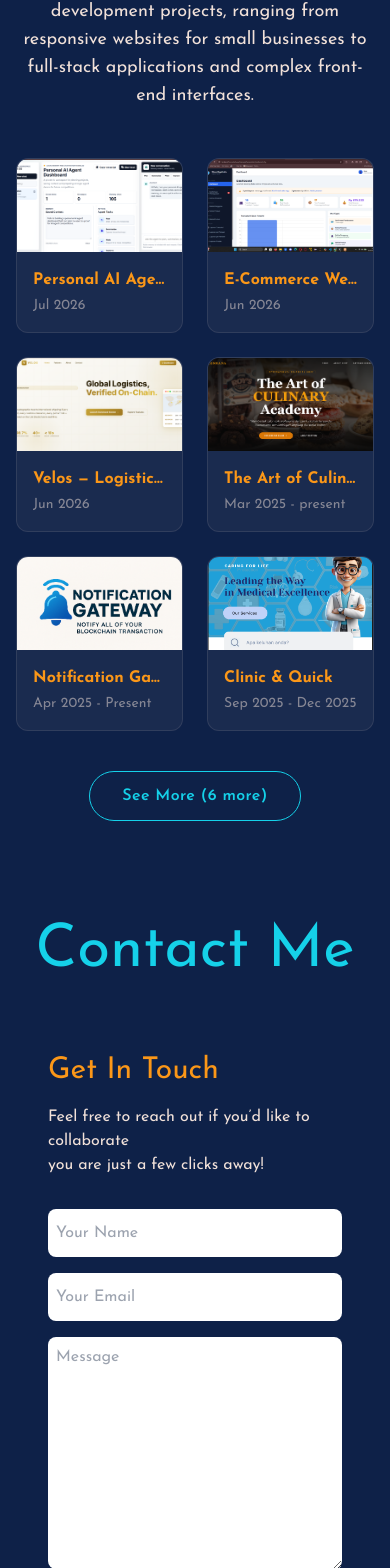
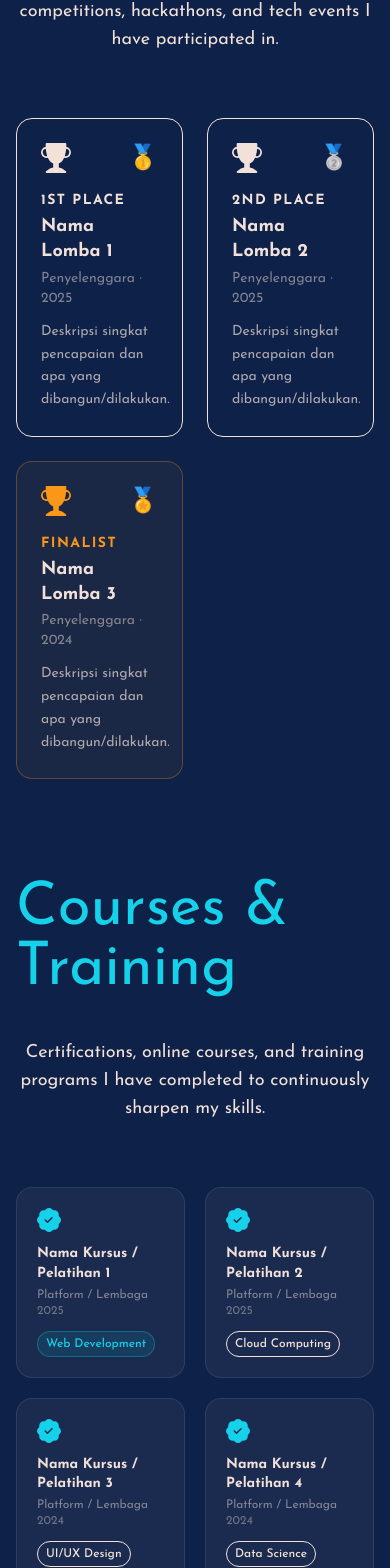
Before and after one commit to felixoctanielte/Portofolio-updates, a React (Vite) app: page / in a window 390 px wide. Shown: the part 7754-9322 px from the top of the page. Built offline with nearby package versions, Linux system fonts and the light colour scheme.

Commit message:
add section about awardsSection and couses

```diff
--- a/src/App.jsx
+++ b/src/App.jsx
@@ -1,5 +1,7 @@
 import AboutMeMain from "./components/aboutMeSection/AboutMeMain";
+import AwardsMain from "./components/awardsSection/AwardsMain";
 import ContactMeMain from "./components/contactMeSection/ContactMeMain";
+import CoursesMain from "./components/coursesSection/CoursesMain";
 import ExperienceMain from "./components/experienceSection/ExperienceMain";
 import FooterMain from "./components/footer/FooterMain";
 import HeroGradient from "./components/heroSection/HeroGradient";
@@ -23,6 +25,8 @@ function App() {
       <SubSkills />
       <ExperienceMain />
       <InternshipMain />
+      <AwardsMain />
+      <CoursesMain />
       <ProjectsMain />
       <ContactMeMain />
       <FooterMain />
--- /dev/null
+++ b/src/components/awardsSection/AwardsMain.jsx
@@ -0,0 +1,94 @@
+import { motion } from "framer-motion";
+import { fadeIn } from "../../framerMotion/variants";
+import { BsTrophyFill } from "react-icons/bs";
+
+const awards = [
+  {
+    rank: "1st Place",
+    competition: "Nama Lomba 1",
+    organizer: "Penyelenggara",
+    year: "2025",
+    description: "Deskripsi singkat pencapaian dan apa yang dibangun/dilakukan.",
+    color: "text-yellow-400 border-yellow-400/30 bg-yellow-400/5",
+    dot: "bg-yellow-400",
+  },
+  {
+    rank: "2nd Place",
+    competition: "Nama Lomba 2",
+    organizer: "Penyelenggara",
+    year: "2025",
+    description: "Deskripsi singkat pencapaian dan apa yang dibangun/dilakukan.",
+    color: "text-slate-300 border-slate-300/30 bg-slate-300/5",
+    dot: "bg-slate-300",
+  },
+  {
+    rank: "Finalist",
+    competition: "Nama Lomba 3",
+    organizer: "Penyelenggara",
+    year: "2024",
+    description: "Deskripsi singkat pencapaian dan apa yang dibangun/dilakukan.",
+    color: "text-orange border-orange/30 bg-orange/5",
+    dot: "bg-orange",
+  },
+];
+
+const rankLabel = {
+  "1st Place": "🥇",
+  "2nd Place": "🥈",
+  "3rd Place": "🥉",
+  Finalist: "🏅",
+  Winner: "🏆",
+};
+
+const AwardsMain = () => {
+  return (
+    <div id="awards" className="max-w-[1200px] mx-auto px-4 mt-20">
+      <motion.div
+        variants={fadeIn("top", 0)}
+        initial="hidden"
+        whileInView="show"
+        viewport={{ once: false, amount: 0.7 }}
+        className="flex flex-col items-center mt-[100px]"
+      >
+        <h2 className="text-6xl text-cyan mb-10">Awards</h2>
+        <p className="text-lg text-center max-w-[600px]">
+          Recognitions and achievements from competitions, hackathons, and
+          tech events I have participated in.
+        </p>
+      </motion.div>
+
+      <div className="grid grid-cols-1 sm:grid-cols-2 lg:grid-cols-3 gap-6 mt-16">
+        {awards.map((award, index) => (
+          <motion.div
+            key={index}
+            variants={fadeIn("up", index * 0.15)}
+            initial="hidden"
+            whileInView="show"
+            viewport={{ once: false, amount: 0.1 }}
+            className={`relative rounded-2xl border p-6 transition-all duration-500 hover:scale-[1.02] ${award.color}`}
+          >
+            <div className="flex items-start justify-between mb-4">
+              <BsTrophyFill className={`text-3xl ${award.color.split(" ")[0]}`} />
+              <span className="text-2xl">{rankLabel[award.rank] ?? "🏆"}</span>
+            </div>
+
+            <p className={`text-sm font-bold uppercase tracking-widest mb-1 ${award.color.split(" ")[0]}`}>
+              {award.rank}
+            </p>
+            <h3 className="text-white font-bold text-lg leading-snug mb-1">
+              {award.competition}
+            </h3>
+            <p className="text-white/50 text-sm mb-3">
+              {award.organizer} · {award.year}
+            </p>
+            <p className="text-white/70 text-sm leading-relaxed">
+              {award.description}
+            </p>
+          </motion.div>
+        ))}
+      </div>
+    </div>
+  );
+};
+
+export default AwardsMain;
--- /dev/null
+++ b/src/components/coursesSection/CoursesMain.jsx
@@ -0,0 +1,108 @@
+import { motion } from "framer-motion";
+import { fadeIn } from "../../framerMotion/variants";
+import { BsPatchCheckFill } from "react-icons/bs";
+
+const courses = [
+  {
+    title: "Nama Kursus / Pelatihan 1",
+    platform: "Platform / Lembaga",
+    category: "Web Development",
+    year: "2025",
+    credential: "",
+  },
+  {
+    title: "Nama Kursus / Pelatihan 2",
+    platform: "Platform / Lembaga",
+    category: "Cloud Computing",
+    year: "2025",
+    credential: "",
+  },
+  {
+    title: "Nama Kursus / Pelatihan 3",
+    platform: "Platform / Lembaga",
+    category: "UI/UX Design",
+    year: "2024",
+    credential: "",
+  },
+  {
+    title: "Nama Kursus / Pelatihan 4",
+    platform: "Platform / Lembaga",
+    category: "Data Science",
+    year: "2024",
+    credential: "",
+  },
+];
+
+const categoryColor = {
+  "Web Development": "text-cyan border-cyan/30 bg-cyan/10",
+  "Cloud Computing": "text-blue-400 border-blue-400/30 bg-blue-400/10",
+  "UI/UX Design": "text-purple-400 border-purple-400/30 bg-purple-400/10",
+  "Data Science": "text-green-400 border-green-400/30 bg-green-400/10",
+  "Mobile Development": "text-orange border-orange/30 bg-orange/10",
+  Blockchain: "text-yellow-400 border-yellow-400/30 bg-yellow-400/10",
+};
+
+const CoursesMain = () => {
+  return (
+    <div id="courses" className="max-w-[1200px] mx-auto px-4 mt-20">
+      <motion.div
+        variants={fadeIn("top", 0)}
+        initial="hidden"
+        whileInView="show"
+        viewport={{ once: false, amount: 0.7 }}
+        className="flex flex-col items-center mt-[100px]"
+      >
+        <h2 className="text-6xl text-cyan mb-10">Courses & Training</h2>
+        <p className="text-lg text-center max-w-[600px]">
+          Certifications, online courses, and training programs I have
+          completed to continuously sharpen my skills.
+        </p>
+      </motion.div>
+
+      <div className="grid grid-cols-1 sm:grid-cols-2 lg:grid-cols-4 gap-5 mt-16">
+        {courses.map((course, index) => (
+          <motion.div
+            key={index}
+            variants={fadeIn("up", index * 0.1)}
+            initial="hidden"
+            whileInView="show"
+            viewport={{ once: false, amount: 0.1 }}
+            className="rounded-2xl border border-white/10 bg-white/5 hover:border-cyan/40 transition-all duration-500 p-5 flex flex-col gap-3 hover:scale-[1.02]"
+          >
+            <BsPatchCheckFill className="text-cyan text-2xl" />
+
+            <div>
+              <h3 className="text-white font-bold text-sm leading-snug">
+                {course.title}
+              </h3>
+              <p className="text-white/50 text-xs mt-1">{course.platform}</p>
+              <p className="text-white/40 text-xs">{course.year}</p>
+            </div>
+
+            <span
+              className={`self-start text-xs px-2 py-1 rounded-full border font-medium ${
+                categoryColor[course.category] ??
+                "text-white/60 border-white/20 bg-white/5"
+              }`}
+            >
+              {course.category}
+            </span>
+
+            {course.credential && (
+              <a
+                href={course.credential}
+                target="_blank"
+                rel="noopener noreferrer"
+                className="text-xs text-cyan hover:underline mt-auto"
+              >
+                View Certificate →
+              </a>
+            )}
+          </motion.div>
+        ))}
+      </div>
+    </div>
+  );
+};
+
+export default CoursesMain;
--- a/src/components/navbar/NavbarLinks.jsx
+++ b/src/components/navbar/NavbarLinks.jsx
@@ -5,6 +5,8 @@ const links = [
   { link: "Skills", section: "skills" },
   { link: "Experience", section: "experience" },
   { link: "Internship", section: "internship" },
+  { link: "Awards", section: "awards" },
+  { link: "Courses", section: "courses" },
   { link: "Projects", section: "projects" },
   { link: "Contact", section: "contact" },
 ];
```
